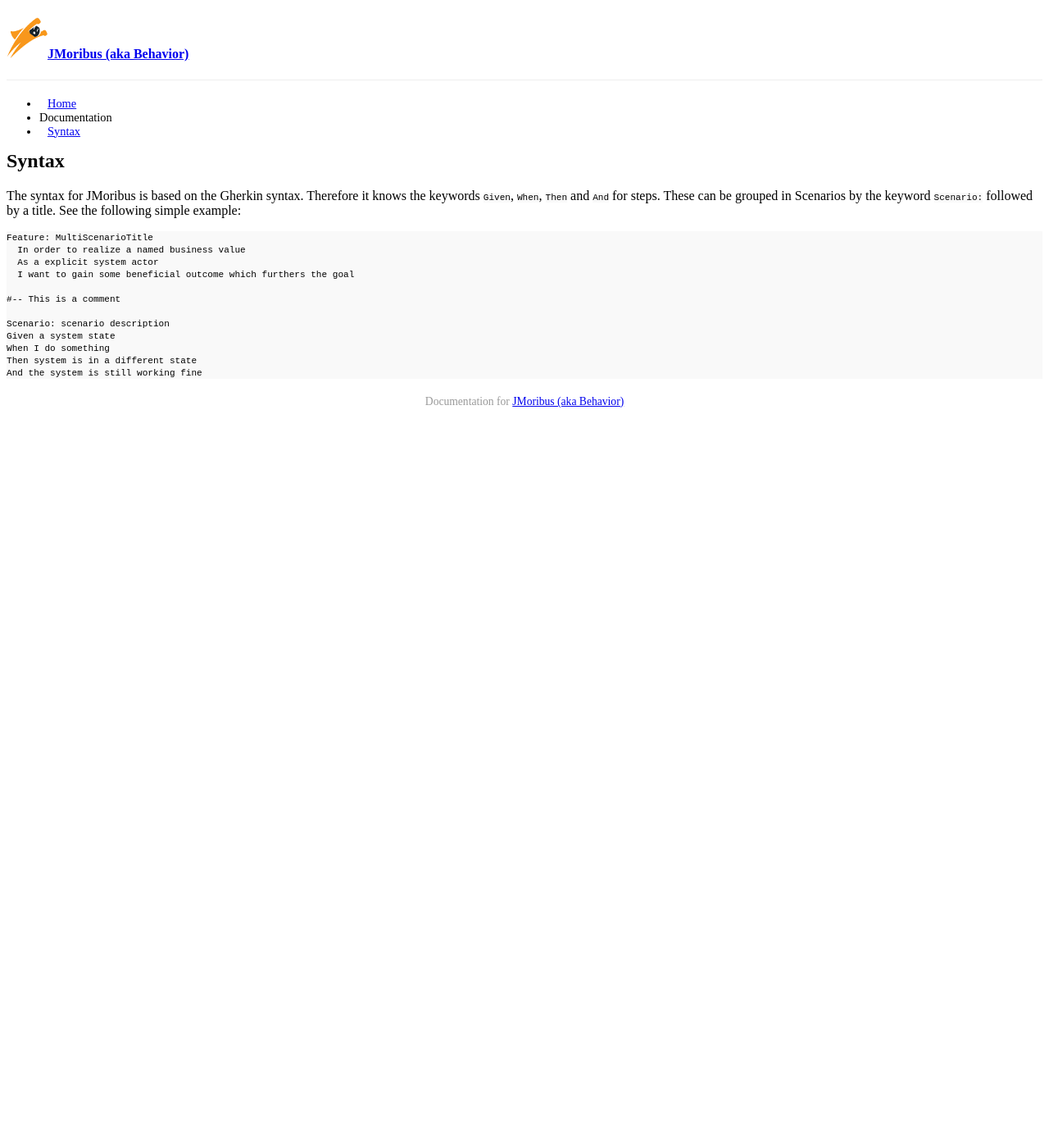
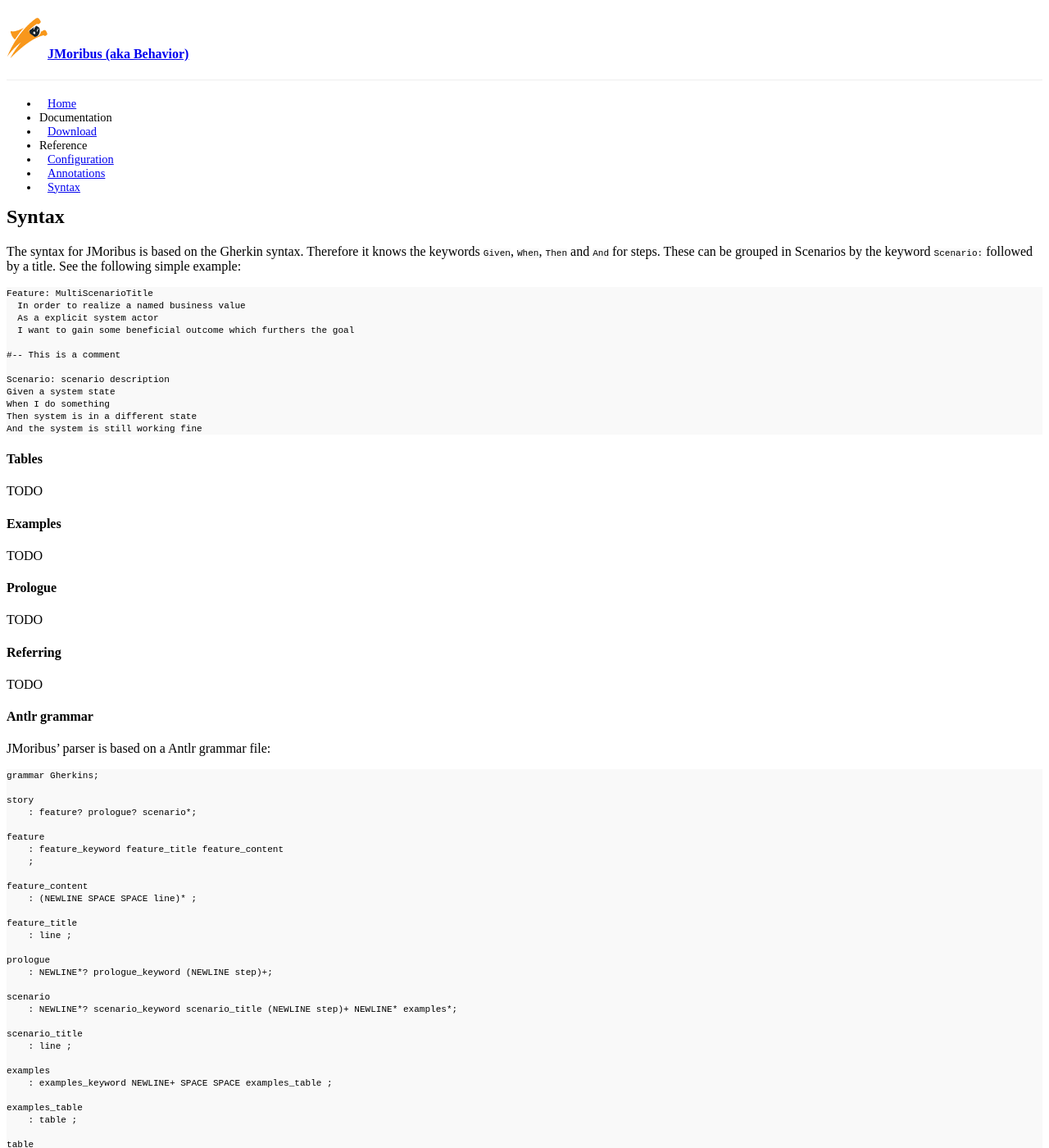
Before and after one commit to Jmoribus/jmoribus.github.io, a Jekyll site: the page built from _posts/2014-12-29-syntax.md, in a window 1280 px wide and 1400 px high. Shown: the whole window at 82% size. Built offline with Jekyll 4.4.1, drawn with Linux system fonts in a browser that asks for light colours; Markdown is read by kramdown in place of the engine named in the settings; a style sheet for code colours, icons or effects is not loaded; some of the changed text lies outside the part shown.

````diff
--- a/_includes/navigation.html
+++ b/_includes/navigation.html
@@ -4,7 +4,7 @@
         {% assign attr = section[0] %}
         {% assign label = section[1] %}
 
-        {% for page in site.categories[attr] %}
+        {% for page in site.categories[attr] | sort:"weight" %}
             {% if forloop.first %}
                 <li class=nav-header>{{ label }}</li>
             {% endif %}
--- a/_posts/2014-12-29-syntax.md
+++ b/_posts/2014-12-29-syntax.md
@@ -23,3 +24,129 @@ When I do something
 Then system is in a different state
 And the system is still working fine
 ```
+
+#### Tables
+TODO
+#### Examples
+TODO
+#### Prologue
+TODO
+#### Referring
+TODO
+
+#### Antlr grammar
+JMoribus' parser is based on a Antlr grammar file:
+
+```Antlr
+grammar Gherkins;
+
+story
+    : feature? prologue? scenario*;
+
+feature
+    : feature_keyword feature_title feature_content
+    ;
+
+feature_content
+    : (NEWLINE SPACE SPACE line)* ;
+
+feature_title
+    : line ;
+
+prologue
+    : NEWLINE*? prologue_keyword (NEWLINE step)+;
+
+scenario
+    : NEWLINE*? scenario_keyword scenario_title (NEWLINE step)+ NEWLINE* examples*;
+
+scenario_title
+    : line ;
+
+examples
+    : examples_keyword NEWLINE+ SPACE SPACE examples_table ;
+
+examples_table
+    : table ;
+
+table
+    : table_row+;
+
+table_row
+    : (SPACE SPACE)? '|' cell+  NEWLINE?;
+
+cell
+    : (SPACE|TEXT)*? '|';
+
+step
+    : step_keyword step_line (NEWLINE SPACE SPACE step_line)*;
+
+step_line
+    : (step_text_line|step_table_line) ;
+
+step_text_line
+    : line ;
+
+step_table_line
+    : table ;
+
+line
+    : (SPACE|TEXT)*;
+
+feature_keyword
+	:	'Feature:';
+
+prologue_keyword
+    :   'Prologue:';
+
+scenario_keyword
+	: 	'Scenario:';
+
+examples_keyword
+    :   'Examples:';
+
+step_keyword
+	: 	'Given' | 'When' | 'Then' | 'And' | 'Referring';
+
+SPACE	: ' ' | '\t';
+
+NEWLINE : '\r'? '\n';
+
+TEXT
+    : (UPPERCASE_LETTER | LOWERCASE_LETTER | DIGIT| SYMBOL )
+    ;
+
+fragment UPPERCASE_LETTER
+    : 'A'..'Z'
+    ;
+
+fragment LOWERCASE_LETTER
+    : 'a'..'z'
+    ;
+
+fragment DIGIT
+    : '0'..'9'
+    ;
+
+fragment SYMBOL
+    : '\u0021'..'\u0027'
+    | '\u002a'..'\u002f'
+    | '\u003a'..'\u0040'
+    | '\u005e'..'\u0060'
+    | '\u00a1'..'\u00FF'
+    | '\u0152'..'\u0192'
+    | '\u2013'..'\u2122'
+    | '\u2190'..'\u21FF'
+    | '\u2200'..'\u22FF'
+    | '('..')'
+    | '['..']'
+    | '{'..'}'
+    ;
+
+COMMENT
+    :   '/*' .*? '*/' -> skip
+    ;
+
+LINE_COMMENT
+    :   '#-- ' .*? [\r\n] -> skip
+    ;
+```
````
Also changed, not shown: other parts of _posts/2014-12-29-syntax.md (+2 -1 lines), _posts/2014-12-29-annotations.md (added, +70 -0 lines), _posts/2014-12-29-configuration.md (added, +6 -0 lines), _posts/2014-12-29-download.md (added, +15 -0 lines).
